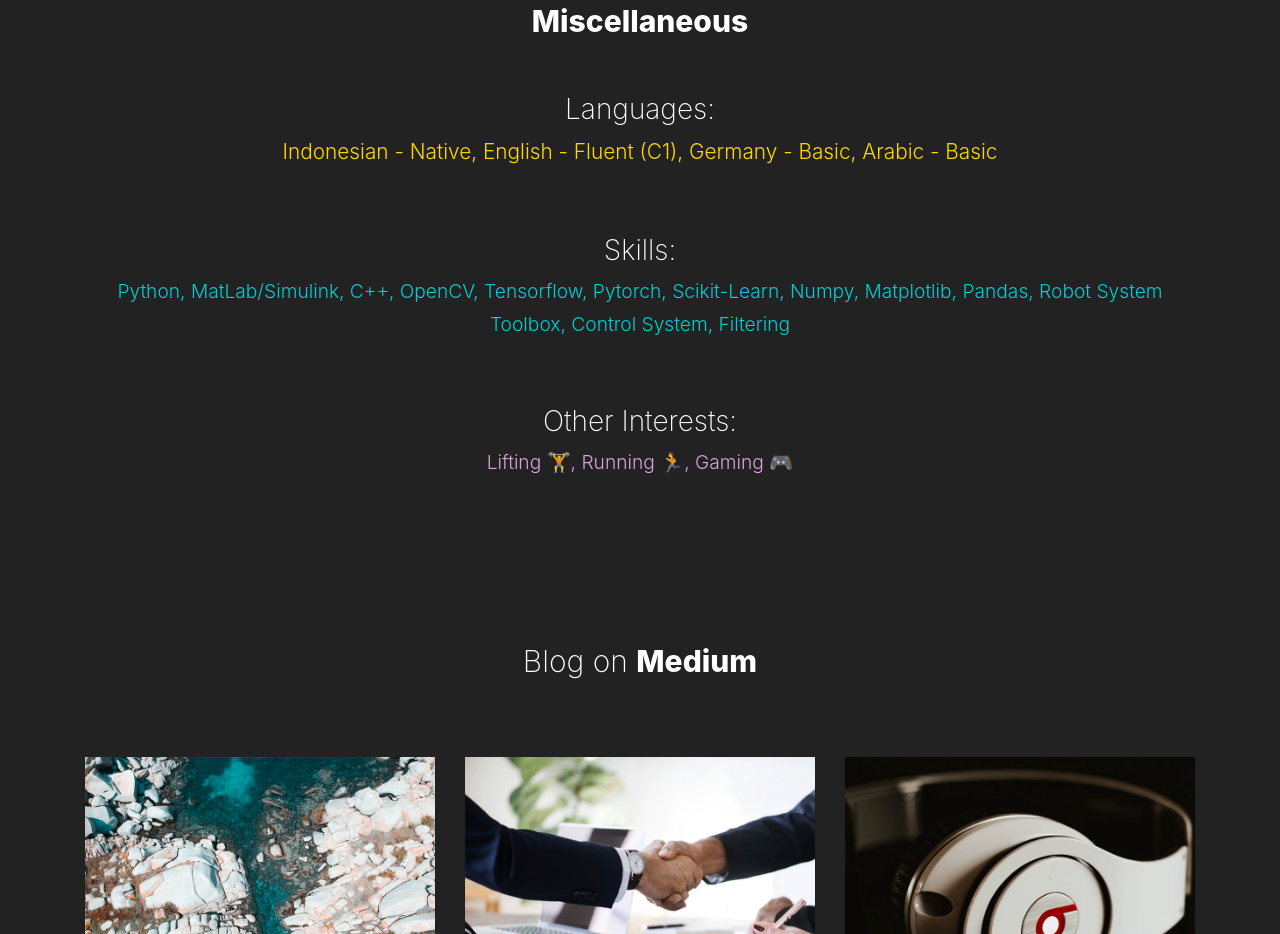
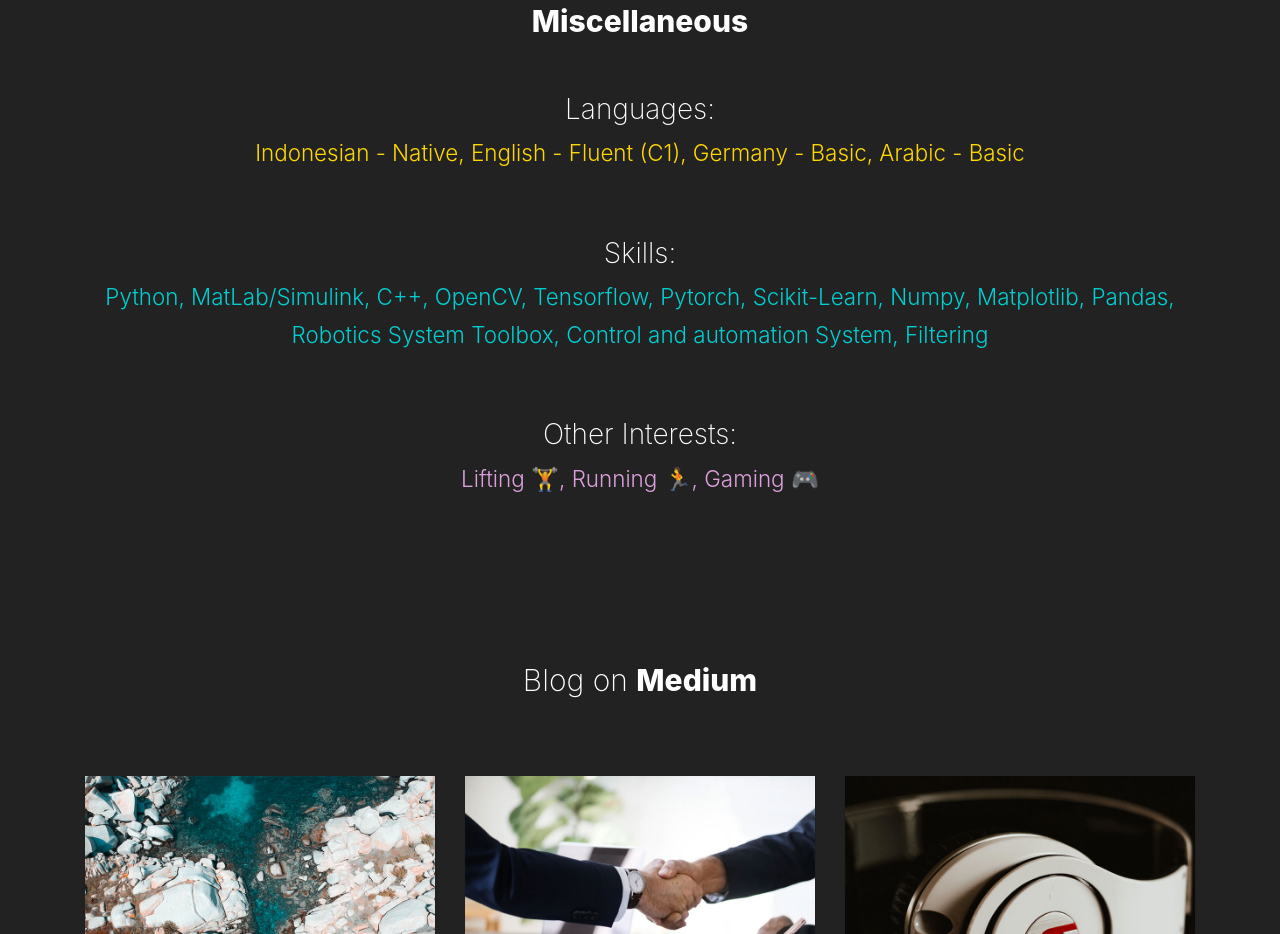
Before and after one commit to azrieelr/azrieelr.github.io, a plain HTML site: page index.html in a window 1280 px wide. Shown: the part 5537-6471 px from the top of the page. Drawn offline with nearby package versions, Linux system fonts and the light colour scheme; some packages are replaced by stand-ins of ours; no server answers; files whose address does not match are found by name.

Commit message:
Add item

```diff
--- a/css/style.css
+++ b/css/style.css
@@ -648,15 +648,15 @@ ul {
 
 .row.text-center .languages p {
   color: #ffd700;
-  font-size: 1.3rem;
+  font-size: 1.4rem;
 }
 
 .row.text-center .skills p {
   color: #00ced1;
-  font-size: 1.2rem;
+  font-size: 1.4rem;
 }
 
 .row.text-center .interests p {
   color: #dda0dd;
-  font-size: 1.2rem;
+  font-size: 1.4rem;
 }
--- a/index.html
+++ b/index.html
@@ -554,7 +554,8 @@
 
 				<div class="col-md-12 mb-5 skills">
 				  <h3>Skills:</h3>
-				  <p>Python, MatLab/Simulink, C++, OpenCV, Tensorflow, Pytorch, Scikit-Learn, Numpy, Matplotlib, Pandas, Robot System Toolbox, Control System, Filtering</p>
+				  <p>Python, MatLab/Simulink, C++, OpenCV, Tensorflow, Pytorch, Scikit-Learn, Numpy, Matplotlib,
+					Pandas, Robotics System Toolbox, Control and automation System, Filtering</p>
 				</div>
 
 				<div class="col-md-12 mb-5 interests">
```
